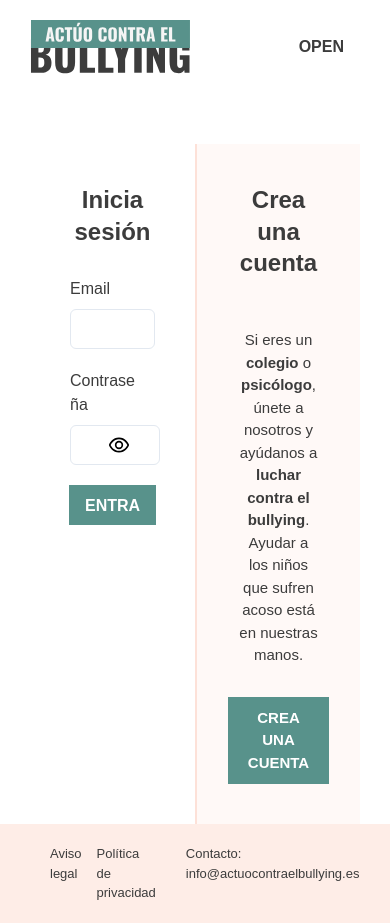
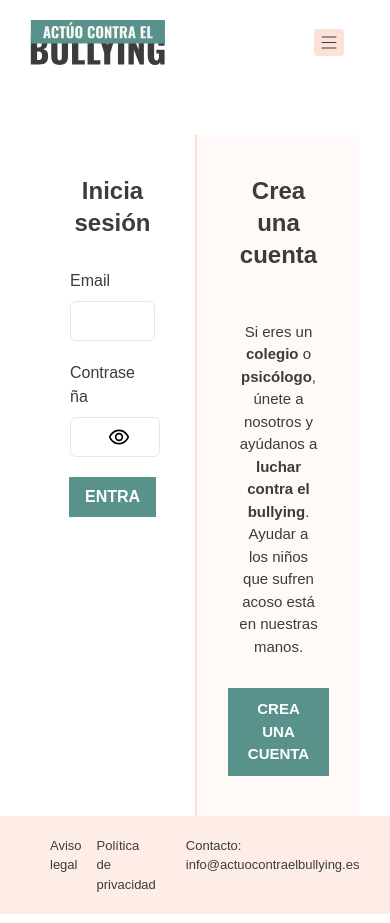
Before and after one commit to esterfrontend/capstone-client, a React (Create React App) app: page /inicio-sesion in a window 390 px wide. Built offline with nearby package versions, Linux system fonts and the light colour scheme.

Commit message:
Añade iconos de abrir y cerrar menú móvil. Maqueta menú responsive

```diff
--- /dev/null
+++ b/src/Components/CloseMenuIcon/CloseMenuIcon.jsx
@@ -0,0 +1,10 @@
+const CloseMenu = () => {
+    return (
+        <svg width="30" height="27" viewBox="0 0 30 27" fill="none" xmlns="http://www.w3.org/2000/svg">
+            <rect width="30" height="27" rx="4" fill="#FDE1D8"/>
+            <path d="M8 8L22 19M8 19L22 8" stroke="#3C3C3C" stroke-linecap="round"/>
+        </svg>
+    )
+}
+
+export default CloseMenu
--- /dev/null
+++ b/src/Components/HamburgerIcon/HamburgerIcon.jsx
@@ -0,0 +1,10 @@
+const HamburgerIcon = () => {
+    return (
+        <svg width="30" height="27" viewBox="0 0 30 27" fill="none" xmlns="http://www.w3.org/2000/svg">
+            <rect width="30" height="27" rx="4" fill="#FDE1D8"/>
+            <path d="M8 8H22M8 13.5H22M8 19H22" stroke="#3C3C3C" stroke-linecap="round"/>
+        </svg>
+    )
+}
+
+export default HamburgerIcon
--- a/src/Components/Logo/Logo.jsx
+++ b/src/Components/Logo/Logo.jsx
@@ -1,8 +1,8 @@
 import { Box } from "@chakra-ui/react"
 
-const Logo = () => {
+const Logo = ({...props}) => {
     return (
-        <Box w={'160px'}>
+        <Box {...props}>
             <svg width="100%" height="100%" viewBox="0 0 161 54" fill="none" xmlns="http://www.w3.org/2000/svg">
                 <path d="M0.973511 53.0583V19.1974H9.79405C11.2432 19.1974 12.6088 19.3089 13.8908 19.5319C15.2006 19.7548 16.3572 20.1868 17.3605 20.8278C18.3638 21.4409 19.1441 22.3327 19.7015 23.5032C20.2867 24.6458 20.5793 26.1647 20.5793 28.0598C20.5793 29.4254 20.3703 30.5819 19.9523 31.5295C19.5621 32.4491 18.9908 33.1877 18.2383 33.7451C17.5138 34.3024 16.6359 34.6787 15.6047 34.8737C16.9146 35.041 18.0154 35.4729 18.9072 36.1697C19.799 36.8385 20.4679 37.7443 20.9138 38.8869C21.3875 40.0295 21.6244 41.409 21.6244 43.0254C21.6244 44.7812 21.3875 46.3 20.9138 47.582C20.4679 48.8361 19.8129 49.8673 18.949 50.6755C18.0851 51.4837 17.0121 52.0829 15.7301 52.473C14.476 52.8632 13.0268 53.0583 11.3826 53.0583H0.973511ZM8.45633 47.8328H10.0449C11.6891 47.8328 12.8178 47.4148 13.4309 46.5787C14.0719 45.7427 14.3924 44.5164 14.3924 42.9C14.3924 41.618 14.2531 40.6008 13.9744 39.8484C13.6957 39.0959 13.2359 38.5525 12.5949 38.218C11.9539 37.8557 11.09 37.6746 10.0031 37.6746H8.45633V47.8328ZM8.45633 32.7418H9.91946C11.0621 32.7418 11.926 32.5746 12.5113 32.2401C13.0965 31.8778 13.4867 31.3623 13.6818 30.6934C13.9047 30.0245 14.0162 29.2163 14.0162 28.2688C14.0162 27.377 13.849 26.6385 13.5146 26.0532C13.208 25.4401 12.7342 24.9803 12.0932 24.6737C11.4801 24.3671 10.6998 24.2139 9.75224 24.2139H8.45633V32.7418Z" fill="#3C3C3C"/>
                 <path d="M35.3314 53.5599C32.7396 53.5599 30.7051 53.1419 29.2281 52.3058C27.7789 51.4419 26.7617 50.2017 26.1764 48.5853C25.5912 46.941 25.2986 44.9345 25.2986 42.5656V19.1974H32.6978V43.6943C32.6978 44.391 32.7535 45.0877 32.865 45.7845C32.9765 46.4812 33.2134 47.0525 33.5757 47.4984C33.9658 47.9443 34.5511 48.1673 35.3314 48.1673C36.1396 48.1673 36.7248 47.9443 37.0871 47.4984C37.4494 47.0525 37.6724 46.4812 37.756 45.7845C37.8675 45.0877 37.9232 44.391 37.9232 43.6943V19.1974H45.3642V42.5656C45.3642 44.9345 45.0577 46.941 44.4446 48.5853C43.8593 50.2017 42.8421 51.4419 41.3929 52.3058C39.9437 53.1419 37.9232 53.5599 35.3314 53.5599Z" fill="#3C3C3C"/>
--- a/src/Components/MobileMenu/MobileMenu.jsx
+++ b/src/Components/MobileMenu/MobileMenu.jsx
@@ -1,7 +1,9 @@
 import React from "react"
-import { Button, Box, useDisclosure, Drawer, DrawerBody, DrawerOverlay,  DrawerContent, DrawerCloseButton } from '@chakra-ui/react'
+import { Button, Box, useDisclosure, Drawer, DrawerBody, DrawerOverlay,  DrawerContent } from '@chakra-ui/react'
 import MainNavigation from '../MainNavigation/MainNavigation'
 import AuthNavigation from '../AuthNavigation/AuthNavigation'
+import HamburgerIcon from '../HamburgerIcon/HamburgerIcon'
+import CloseMenuIcon from "../CloseMenuIcon/CloseMenuIcon"
 
 
 const MobileMenu = () => {
@@ -11,7 +13,7 @@ const MobileMenu = () => {
     return (
         <Box>
             <Button ref={btnRef} onClick={onOpen} variant={'empty'}>
-                Open
+                <HamburgerIcon/>
             </Button>
             <Drawer
                 isOpen={isOpen}
@@ -20,8 +22,10 @@ const MobileMenu = () => {
                 finalFocusRef={btnRef}
             >
                 <DrawerOverlay />
-                <DrawerContent>
-                    <DrawerCloseButton />
+                <DrawerContent position={'relative'}>
+                    <Button onClick={onClose} variant={'empty'} position={'absolute'} top={'20px'} right={'30px'} width={'fit-content'}>
+                        <CloseMenuIcon />
+                    </Button>
                     <DrawerBody onClick={onClose} padding={'60px 30px'}>
                         <MainNavigation
                             classname={'nabvar-mobile__item'}
--- a/src/Components/Navbar/Navbar.jsx
+++ b/src/Components/Navbar/Navbar.jsx
@@ -13,7 +13,7 @@ const Navbar = () => {
         <Box className='navbar-desktop' w={'100%'}>
             <Flex as={"header"} className='container' w={'100%'} paddingTop={'30px'} paddingBottom={'30px'} alignItems={'center'} justifyContent={'space-between'} position={'relative'}>
                 <Link to='/'>
-                    <Logo />
+                    <Logo w={'160px'} />
                 </Link>
 
                 <Flex gap={'4vw'} textAlign={'center'}>
@@ -30,7 +30,7 @@ const Navbar = () => {
         <Box className='navbar-mobile'>
             <Flex as={"header"} className='container' paddingTop={'20px'} paddingBottom={'20px'} alignItems={'center'} justifyContent={'space-between'} position={'relative'}>
                 <Link to='/'>
-                    <Logo />
+                    <Logo w={'135px'}/>
                 </Link>
 
                 <MobileMenu/>
```
